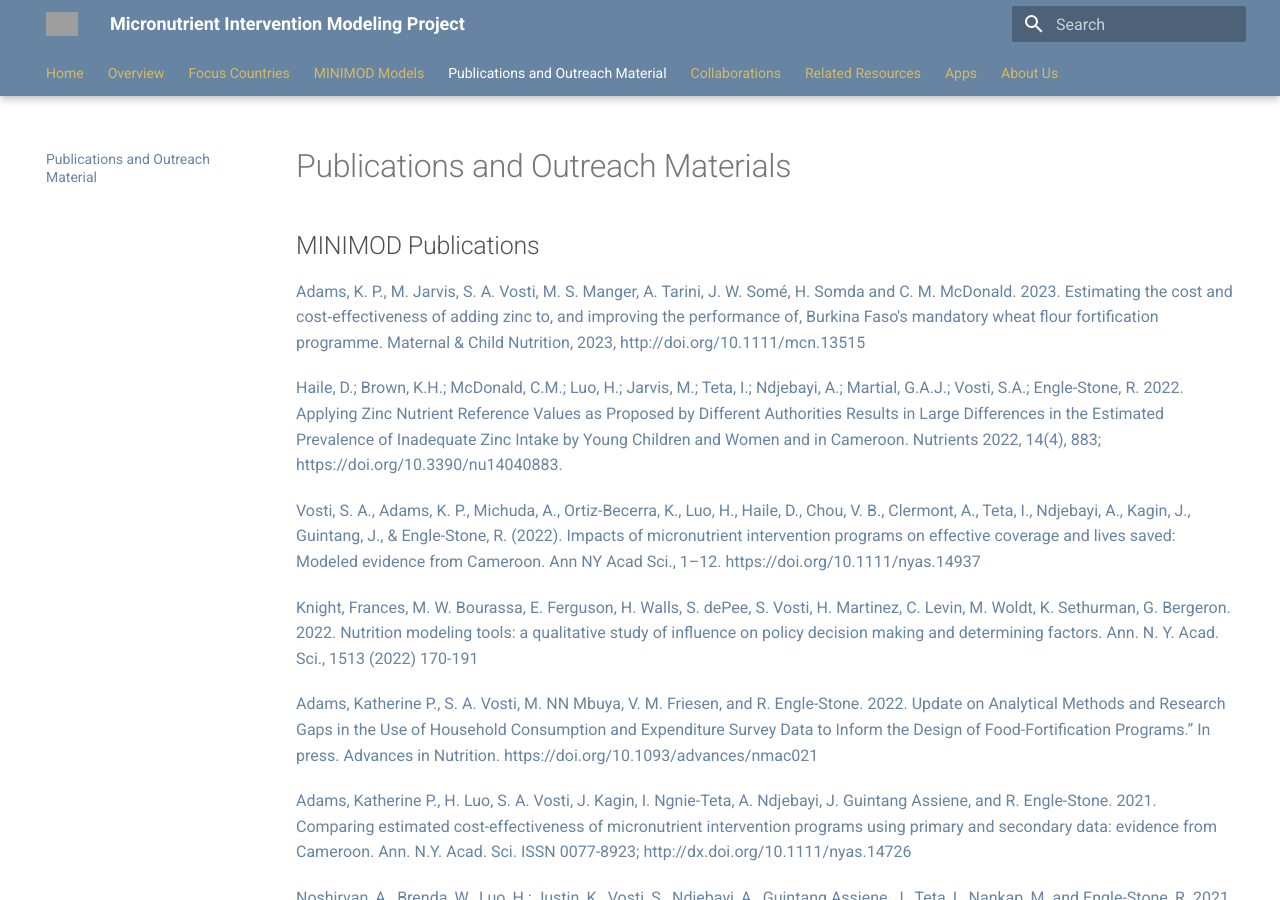
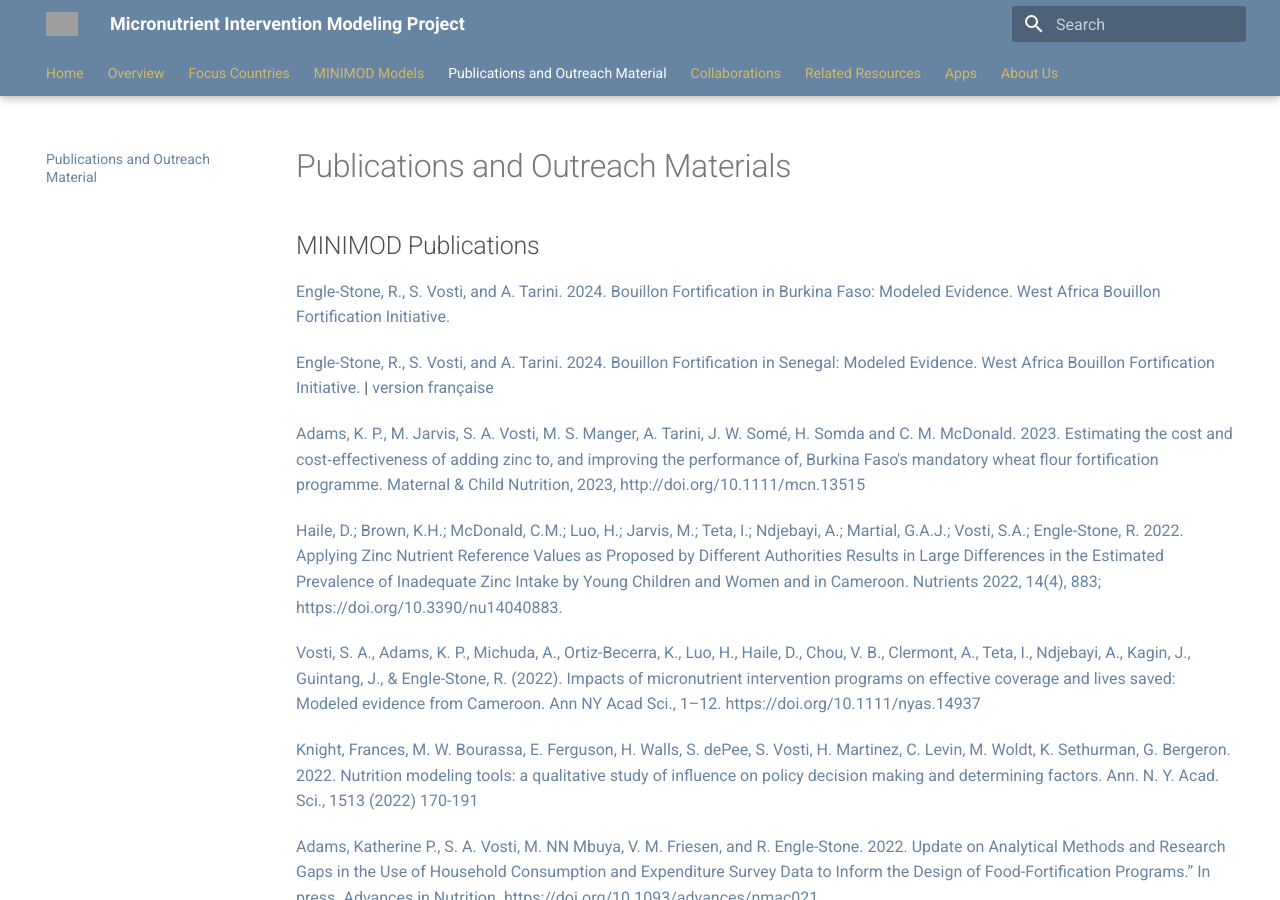
Before and after one commit to minimod-nutrition/minimod-website, an MkDocs documentation site: the page built from docs/publications.md, in a window 1280 px wide and 900 px high. Built offline with MkDocs 1.6.1 and Material for MkDocs 9.7.7, drawn with Linux system fonts in a browser that asks for light colours; nearby versions of some CDN libraries; grey boxes are pictures that could not be loaded.

Commit message:
Add Research briefs to Publications page

```diff
--- a/docs/publications.md
+++ b/docs/publications.md
@@ -6,6 +6,10 @@ hide:
 # Publications and Outreach Materials
 
 ## MINIMOD Publications
+
+[Engle-Stone, R., S. Vosti, and A. Tarini. 2024. Bouillon Fortification in Burkina Faso: Modeled Evidence. West Africa Bouillon Fortification Initiative.](../files/Research Brief #1_Modeling_Burkina Faso 22March2024_final.pdf)
+
+[Engle-Stone, R., S. Vosti, and A. Tarini. 2024. Bouillon Fortification in Senegal: Modeled Evidence. West Africa Bouillon Fortification Initiative.](../files/Research Brief #1_Modeling_Senegal_English 10Feb2024 final.pdf) | [<span lang="fr">version française</span>](../files/Research Brief #1_Modeling_Senegal_French_Feb 14.pdf)
 
 [Adams, K. P., M. Jarvis, S. A. Vosti, M. S. Manger, A. Tarini, J. W. Somé, H. Somda and C. M. McDonald.  2023.  Estimating the cost and cost‐effectiveness of adding zinc to, and improving the performance of, Burkina Faso's mandatory wheat flour fortification programme.  Maternal & Child Nutrition, 2023, http://doi.org/10.1111/mcn.13515](http://doi.org/10.1111/mcn.13515)
 
```
Also changed, not shown: 3 other files.
